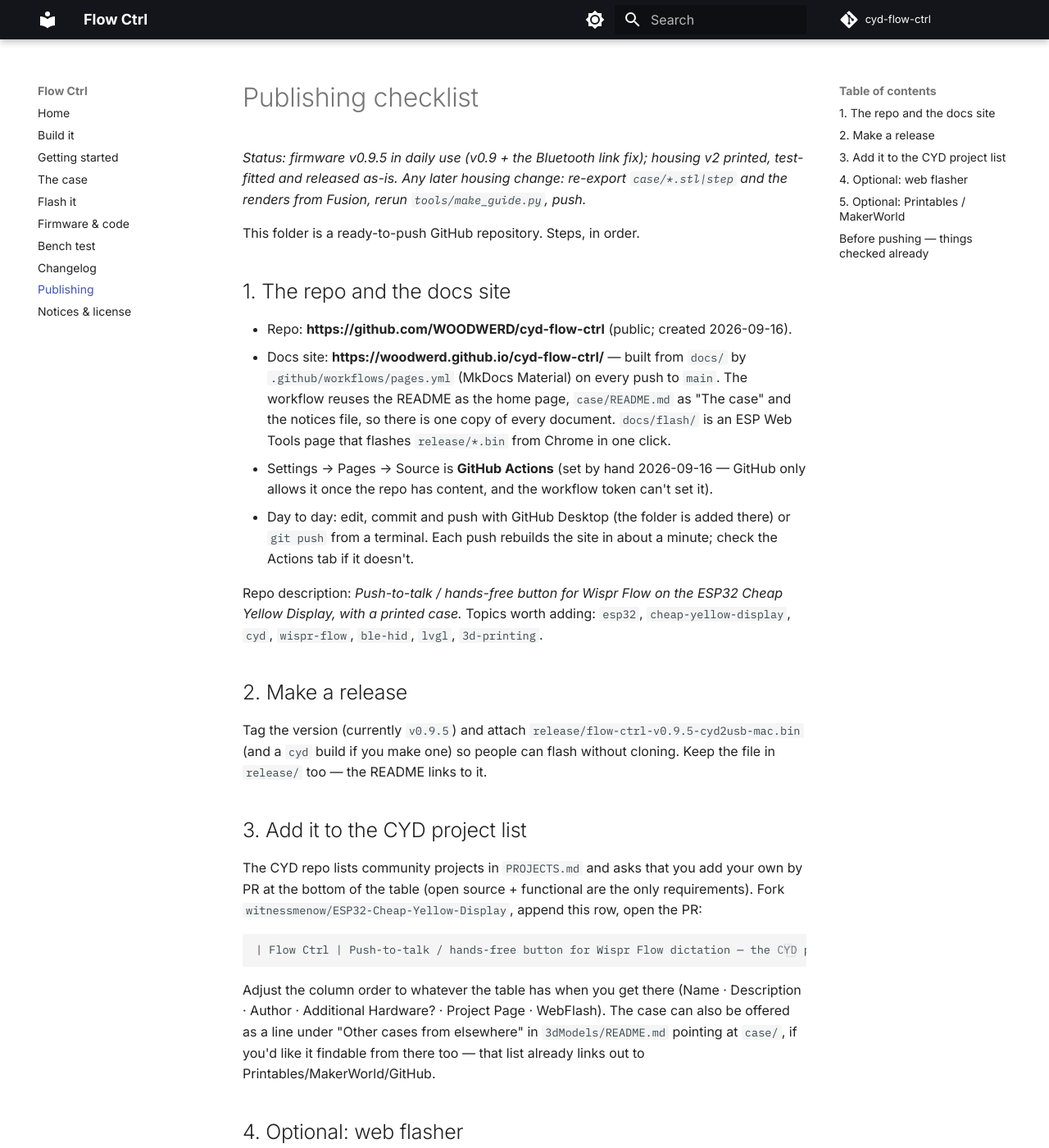
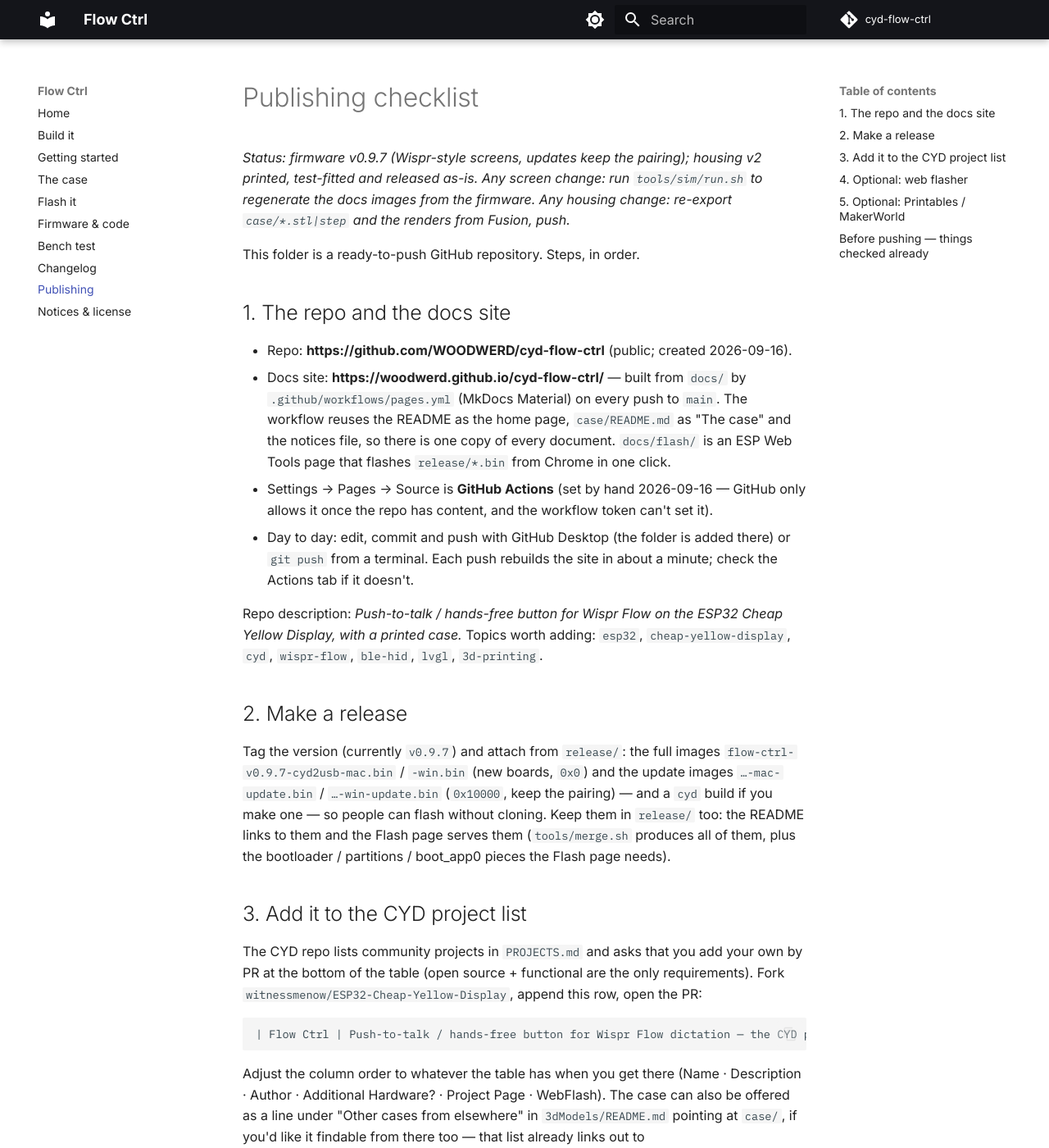
Before and after one commit to WOODWERD/cyd-flow-ctrl, an MkDocs documentation site: the page built from docs/PUBLISHING.md, in a window 1280 px wide and 1400 px high. Shown: the whole window at 82% size. Built offline with MkDocs 1.6.1 and Material for MkDocs 9.7.7, drawn with Linux system fonts in a browser that asks for light colours; comment, search, counter and statistics services are not loaded.

Commit message:
Docs: v0.9.7 in Getting started and Publishing; bench test covers updates and the light sensor
Co-Authored-By: Claude Opus 5.5 <noreply@anthropic.com>
Claude-Session: https://claude.ai/code/session_01JVki5LcRywJQKribFdpvas

```diff
--- a/docs/PUBLISHING.md
+++ b/docs/PUBLISHING.md
@@ -1,6 +1,6 @@
 # Publishing checklist
 
-_Status: firmware v0.9.5 in daily use (v0.9 + the Bluetooth link fix); housing v2 printed, test-fitted and released as-is. Any later housing change: re-export `case/*.stl|step` and the renders from Fusion, rerun `tools/make_guide.py`, push._
+_Status: firmware v0.9.7 (Wispr-style screens, updates keep the pairing); housing v2 printed, test-fitted and released as-is. Any screen change: run `tools/sim/run.sh` to regenerate the docs images from the firmware. Any housing change: re-export `case/*.stl|step` and the renders from Fusion, push._
 
 This folder is a ready-to-push GitHub repository. Steps, in order.
 
@@ -19,8 +19,11 @@ Repo description: *Push-to-talk / hands-free button for Wispr Flow on the ESP32
 Topics worth adding: `esp32`, `cheap-yellow-display`, `cyd`, `wispr-flow`, `ble-hid`, `lvgl`, `3d-printing`.
 
 ## 2. Make a release
-Tag the version (currently `v0.9.5`) and attach `release/flow-ctrl-v0.9.5-cyd2usb-mac.bin` (and a `cyd` build if you make one) so people
-can flash without cloning. Keep the file in `release/` too — the README links to it.
+Tag the version (currently `v0.9.7`) and attach from `release/`: the full images `flow-ctrl-v0.9.7-cyd2usb-mac.bin` /
+`-win.bin` (new boards, `0x0`) and the update images `…-mac-update.bin` / `…-win-update.bin` (`0x10000`, keep the
+pairing) — and a `cyd` build if you make one — so people can flash without cloning. Keep them in `release/` too: the
+README links to them and the Flash page serves them (`tools/merge.sh` produces all of them, plus the
+bootloader / partitions / boot_app0 pieces the Flash page needs).
 
 ## 3. Add it to the CYD project list
 The CYD repo lists community projects in `PROJECTS.md` and asks that you add your own by PR at the
```
Also changed, not shown: docs/GETTING_STARTED.md (+2 -1 lines), docs/TESTING.md (+5 -1 lines).
